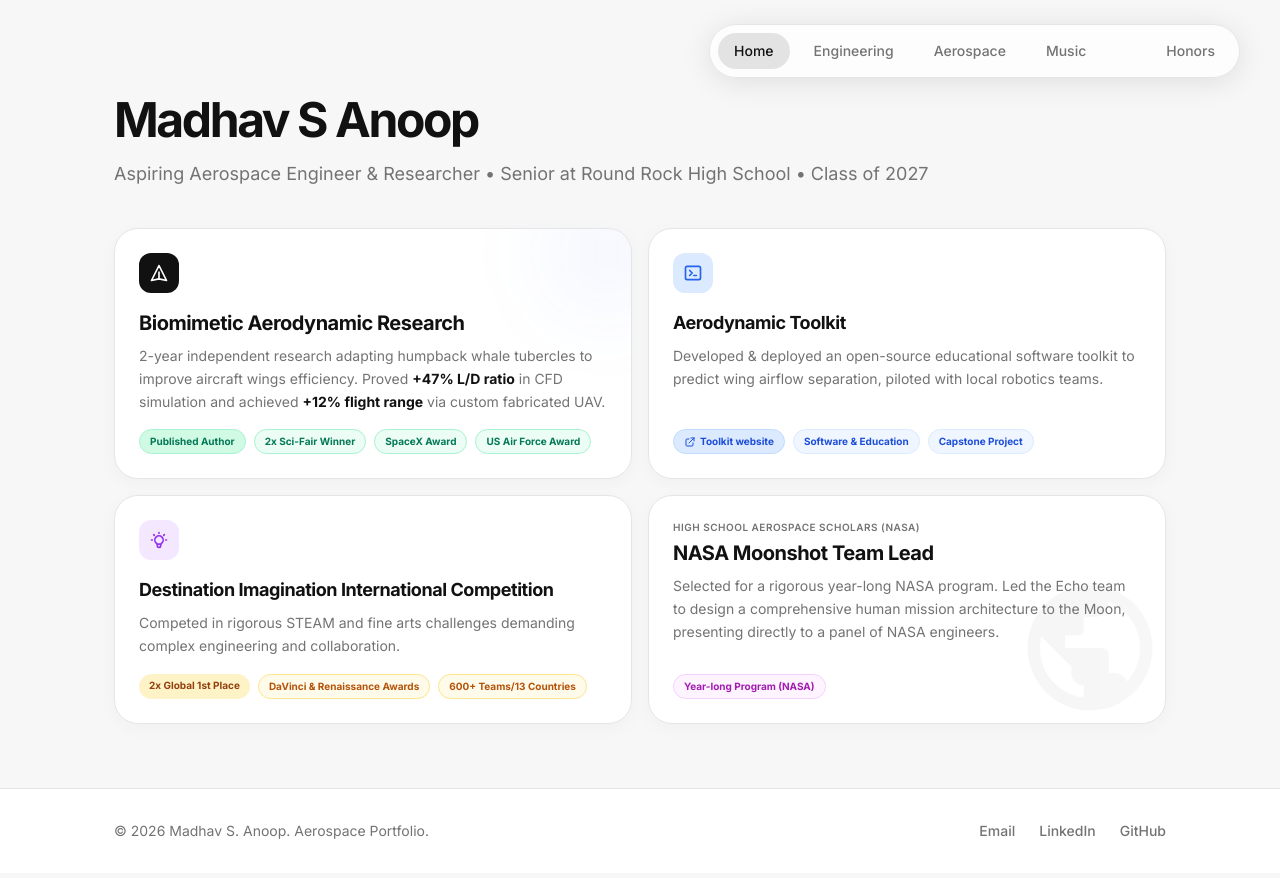
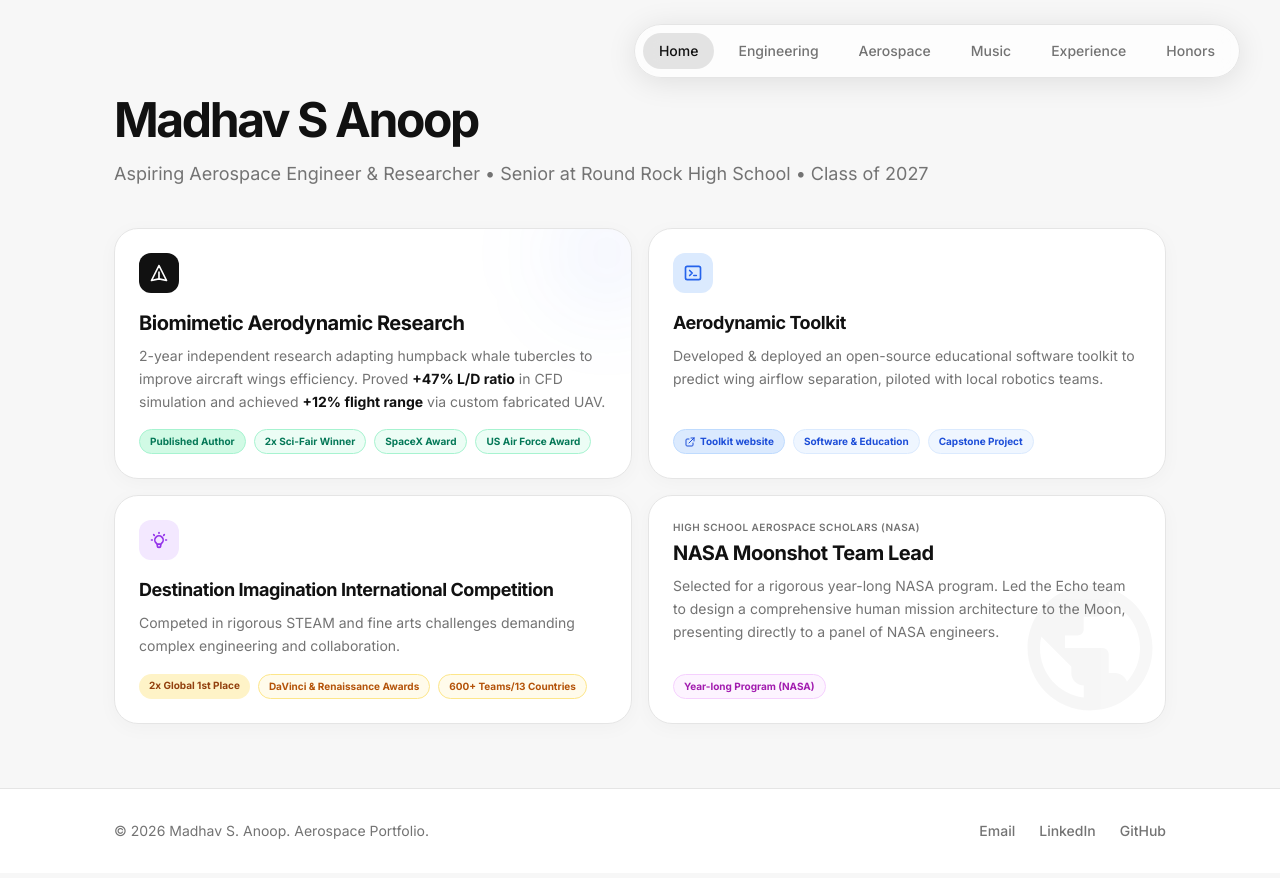
Before and after one commit to msan2008/myportfolio, a plain HTML site: page index.html in a window 1280 px wide. Drawn offline with nearby package versions, Linux system fonts and the light colour scheme.

Commit message:
Replace empty button with Experience navigation button

```diff
--- a/index.html
+++ b/index.html
@@ -84,7 +84,7 @@
         <button onclick="navigate('engineering')" data-target="engineering" class="nav-btn px-3 sm:px-4 py-2 rounded-full text-xs sm:text-sm font-medium transition-colors hover:bg-black/5 text-muted">Engineering</button>
         <button onclick="navigate('aerospace')" data-target="aerospace" class="nav-btn px-3 sm:px-4 py-2 rounded-full text-xs sm:text-sm font-medium transition-colors hover:bg-black/5 text-muted">Aerospace</button>
         <button onclick="navigate('music')" data-target="music" class="nav-btn px-3 sm:px-4 py-2 rounded-full text-xs sm:text-sm font-medium transition-colors hover:bg-black/5 text-muted">Music</button>
-        <button onclick="navigate('')" data-target="" class="nav-btn px-3 sm:px-4 py-2 rounded-full text-xs sm:text-sm font-medium transition-colors hover:bg-black/5 text-muted hidden sm:block"></button>
+        <button onclick="navigate('experience')" data-target="experience" class="nav-btn px-3 sm:px-4 py-2 rounded-full text-xs sm:text-sm font-medium transition-colors hover:bg-black/5 text-muted">Experience</button>
         <button onclick="navigate('honors')" data-target="honors" class="nav-btn px-3 sm:px-4 py-2 rounded-full text-xs sm:text-sm font-medium transition-colors hover:bg-black/5 text-muted">Honors</button>
     </nav>
 
```
